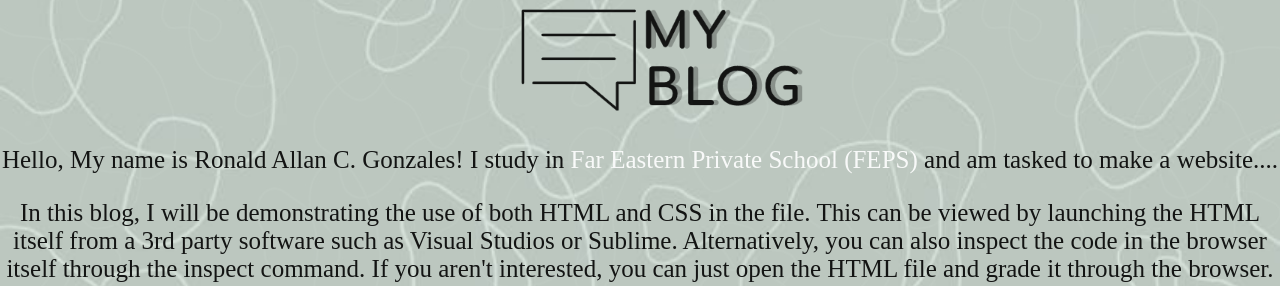
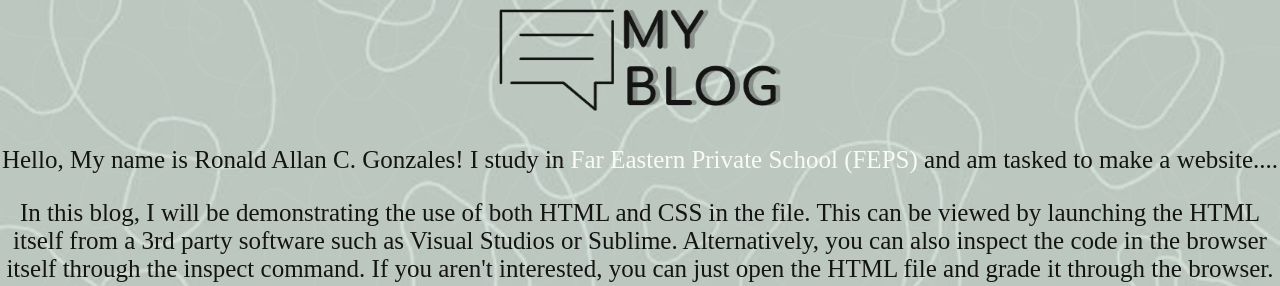
Before and after one commit to Ronald-G108/Computer-Project, a plain HTML site: page index.html in a window 1280 px wide. Shown: the top 286 px of the page. Drawn offline with Linux system fonts and the light colour scheme.

Commit message:
Update Style.CSS

```diff
--- a/Style.CSS
+++ b/Style.CSS
@@ -19,7 +19,7 @@ body {
 
 
 #Head {
-    margin-left: 40% ;
+    margin: 0 auto;
     max-width: 300px;
     display: block;
 } /*The logo that you see in the top of the page, shows it to center with the page*/
```
